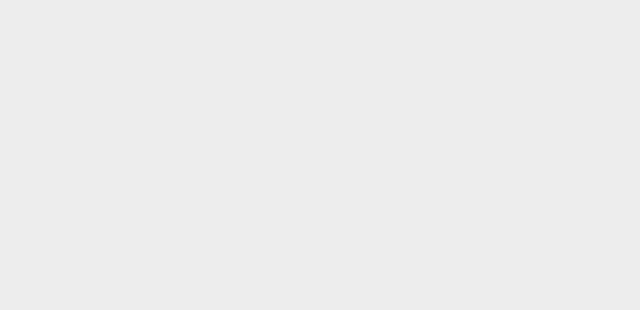
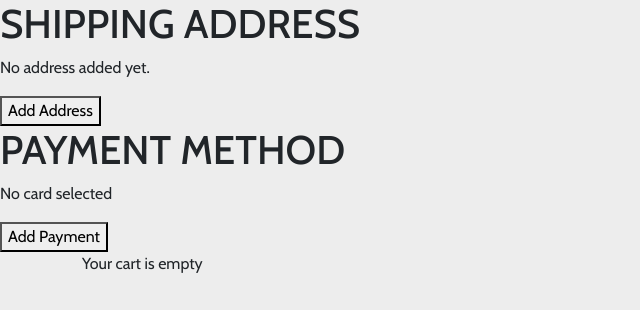
Before and after one commit to hexadecimal2/E-Commerce-Store, a React (Create React App) app: page /checkout in a window 1280 px wide. Before the commit this address had no page. Shown: the top 310 px of the page, without its empty margins (0-640 px from the left). Built offline with nearby package versions, Linux system fonts and the light colour scheme.

Commit message:
Add Payment and Address

```diff
--- a/src/App.jsx
+++ b/src/App.jsx
@@ -7,6 +7,7 @@ import './App.css';
 import AddPayment from './pages/AddPayment';
 import AddAddress from './pages/AddAddress';
 import CheckBag from './pages/CheckBag';
+import Checkout from './pages/Checkout';
 
 function App() {
   return (
@@ -17,6 +18,7 @@ function App() {
           <Route path='/' element={<Dashboard />} />
           <Route path='/item-view' element={<ItemView />} />
           <Route path='/check-bag' element={<CheckBag/>}/>
+          <Route path='/checkout' element={<Checkout/>}/>
           <Route path='/add-payment' element={<AddPayment />} />
           <Route path='/add-address' element={<AddAddress />} />
           </Routes>
--- /dev/null
+++ b/src/components/Address.jsx
@@ -0,0 +1,35 @@
+import React from 'react';
+import {useSelector} from 'react-redux';
+import { Link } from 'react-router-dom';
+
+const Address = () => {
+
+    const address = useSelector((state) => state.address.address[0]);
+
+  if (!address) {
+    return (
+        <>
+    <h1>SHIPPING ADDRESS</h1>
+    <p>No address added yet.</p>
+    <Link to={'/add-address'}><button>Add Address</button></Link>
+    </>
+    )
+  }
+
+  const { shippingName, streetName, city, stateProvince, country } = address;
+
+    return(
+        <div>
+            <h1>SHIPPING ADDRESS</h1>
+            <p>
+                {shippingName} <br />
+                {streetName} <br />
+                {city}, {stateProvince}, {country}
+            </p>
+            <Link to={'/add-address'}><button>Change</button></Link>
+        </div>
+    )
+
+}
+
+export default Address;
--- /dev/null
+++ b/src/components/Payment.jsx
@@ -0,0 +1,32 @@
+import React from 'react';
+import { Link, useLocation } from 'react-router-dom';
+
+const Payment = () => {
+  const location = useLocation();
+  const selectedCard = location.state?.selectedCard;
+
+  return (
+    <div>
+    <h1>PAYMENT METHOD</h1>
+    <div>
+      {selectedCard ? (
+        <div>
+          <p>{selectedCard.cardType} ending in {selectedCard.last4}</p>
+          <p>*Gift Card Number*</p>
+          <div className="form-check default-address">
+                            <input type="checkbox" name="defaultAddress" className='form-check-input custom-checkbox' />
+                            <label htmlFor="defaultAddress" className='default-label-text'>Billing address same as Shipping Address</label>
+                        </div>
+        </div>
+      ) : (
+        <div>
+        <p>No card selected</p>
+        <Link to={'/add-payment'}><button>Add Payment</button></Link>
+        </div>
+      )}
+    </div>
+    </div>
+  );
+};
+
+export default Payment;
--- a/src/pages/AddPayment.jsx
+++ b/src/pages/AddPayment.jsx
@@ -1,5 +1,6 @@
 import React, { useState } from 'react';
 import { useDispatch, useSelector } from 'react-redux';
+import { useNavigate } from 'react-router-dom';
 // import '../styles/AddPayment.css';
 import 'bootstrap-icons/font/bootstrap-icons.css';
 import 'bootstrap/dist/css/bootstrap.min.css';
@@ -7,6 +8,7 @@ import { Link } from 'react-router-dom';
 import { FontAwesomeIcon } from "@fortawesome/react-fontawesome";
 import { faCreditCard } from "@fortawesome/free-solid-svg-icons";
 import { addCard } from '../redux/actions/actions';
+
 
 const AddPayment = () => {
     const [formData, setFormData] = useState({
@@ -54,6 +56,12 @@ const AddPayment = () => {
         dispatch(addCard(newCard));
     };
 
+    const navigate = useNavigate();
+
+    const handleCardClick = (card) => {
+        navigate('/checkout', { state: { selectedCard: card } });
+    };
+
     return (
         <>
             <div className="container-pay">
@@ -64,7 +72,7 @@ const AddPayment = () => {
                     <div className="card-list">
                         <ul>
                             {cards.map((card, index) => (
-                                <li key={index} className='card details'>
+                                <li key={index} className='card details' onClick={() => handleCardClick(card)}>
                                     <FontAwesomeIcon icon={faCreditCard} /> {card.cardType} ending in {card.last4}
                                 </li>
                             ))}
--- a/src/pages/CheckBag.jsx
+++ b/src/pages/CheckBag.jsx
@@ -2,12 +2,14 @@ import React from 'react';
 import CheckBagItems from '../components/CheckBagItems';
 import Sidebag from '../components/Sidebag';
 import Sidebar from '../components/Sidebar';
+import { Link } from 'react-router-dom';
 
 const CheckBag = () => {
     return(
         <>
             <Sidebar/>
             <CheckBagItems/>
+            <Link to={'/checkout'}><button>Checkout</button></Link>
             <Sidebag/>
         </>
     )
--- /dev/null
+++ b/src/pages/Checkout.jsx
@@ -0,0 +1,24 @@
+import React from 'react';
+import CheckBagItems from '../components/CheckBagItems';
+import Address from '../components/Address';
+import Payment from '../components/Payment';
+
+const Checkout = () => {
+
+    return(
+        <div>
+            <div>
+                <Address/>
+            </div>
+            <div>
+                <Payment/>
+            </div>
+            <div>
+                <CheckBagItems/>
+            </div>
+
+        </div>
+    )
+}
+
+export default Checkout;
```
